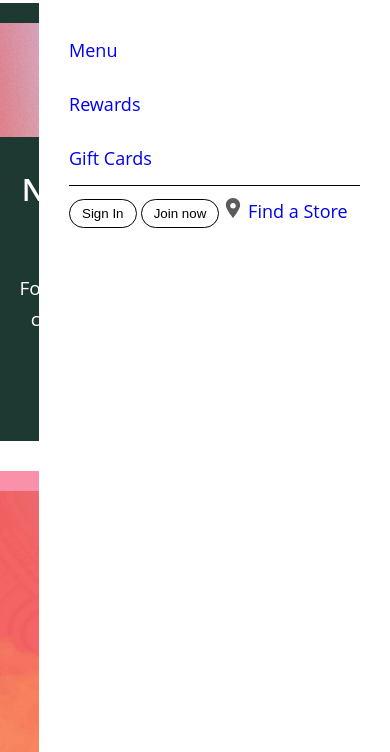
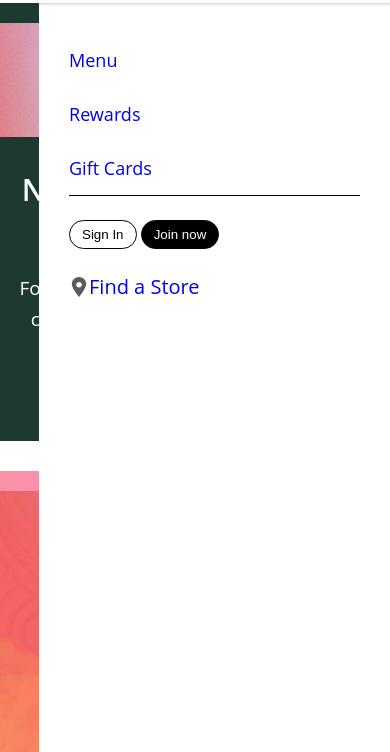
Before and after one commit to grlara9/starbucks, a plain HTML site: page index.html in a window 390 px wide. Both pictures are taken after a click on the button 357 px from the left and 47 px from the top of the page. Shown: the part 92-844 px from the top of the page. Drawn offline with Linux system fonts and the light colour scheme.

Commit message:
navigation responsive bar responsive

```diff
--- a/index.html
+++ b/index.html
@@ -48,7 +48,7 @@
         </div>
       </nav>
 
-      <div class="mobile-menu" id="menu">
+      <div class="mobile-menu hidden" id="menu">
         <ul>
           <li>
             <a href="#">Menu</a>
@@ -63,11 +63,14 @@
 
         <div class="mobile-menu-bottom">
           <button class="btn btn-dark-outline">Sign In</button>
-          <button class="btn btn-dark">Join now</button>
-          <a href="#">
-            <img src="img/marker.svg" alt="locationpin" />
-            <span>Find a Store</span>
-          </a>
+          <button class="btn btn-black">Join now</button>
+          <div>
+            <a href="#">
+              <img src="img/marker.svg" alt="locationpin" />
+              <span>Find a Store</span>
+            </a>
+          </div>
+
         </div>
       </div>
 
--- a/script.js
+++ b/script.js
@@ -1,7 +1,9 @@
 const btn = document.getElementById('menu-btn')
-
+const nav = document.getElementById('menu')
 function navToggle() {
    btn.classList.toggle('open')
+   nav.classList.toggle('hidden')
+   document.body.classList.toggle('no-scroll')
 }
 
 btn.addEventListener('click', navToggle)
--- a/style.css
+++ b/style.css
@@ -235,13 +235,15 @@ img {
 /* Mobile menu */
 .mobile-menu{
   position: fixed;
-  top: 85px;
+  top: 95px;
   right: 0;
   background-color: white;
   width: 90%;
   height: 100%;
   padding: 30px;
-
+  transition: all 0.3s;
+  box-shadow: inset 0 4px 3px -3px rgb(0 0 0 / 10%),
+    inset 0 4px 2px -2px rgb(0 0 0 / 7%);
 }
 
 .mobile-menu img{
@@ -260,6 +262,25 @@ img {
   text-decoration: none;
   font-size: 18px;
 }
+
+.mobile-menu div{
+  margin-top: 24px;
+}
+
+.mobile-menu div a{
+  display: flex;
+  align-items: center;
+  font-size: 20px;
+}
+
+.hidden{
+  transform: translateX(100%);
+}
+
+.no-scroll{
+  overflow: hidden;
+}
+
 @media (max-width:
 960px){
   .text-xl {
```
